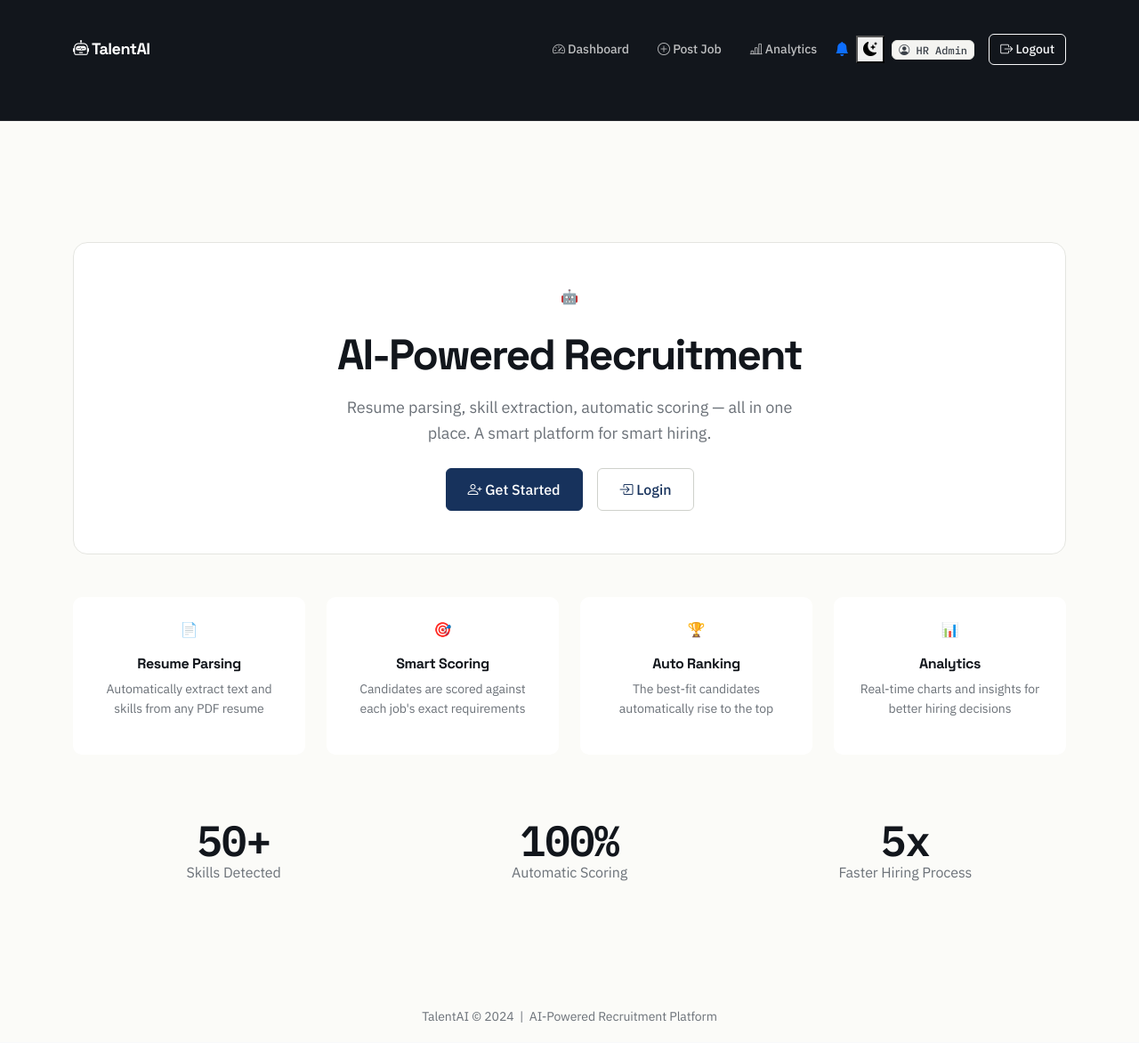
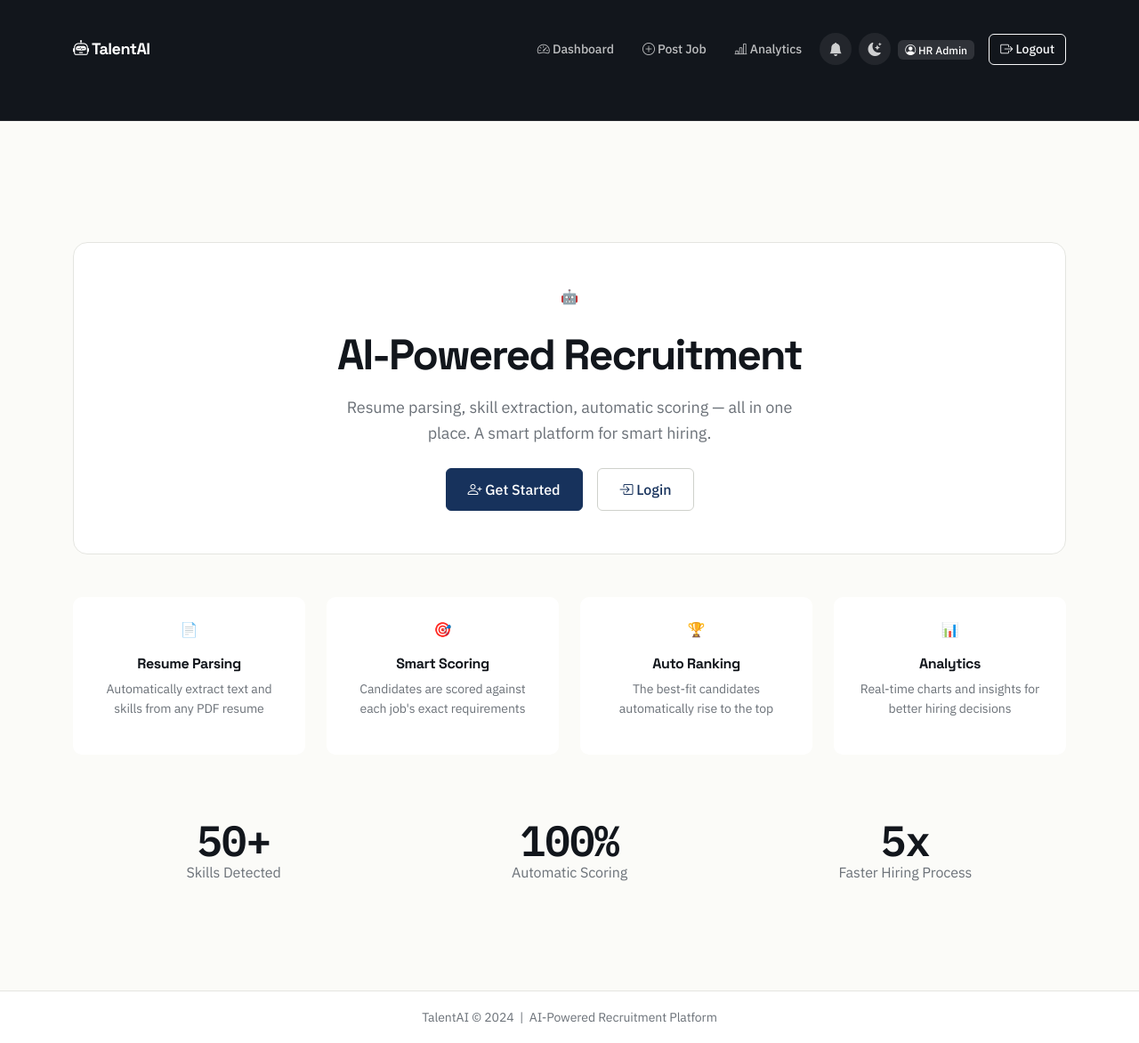
Before and after one commit to govindturkar69-crypto/TalentAI-Recruitment-Platform, a Flask app: page / in a window 1280 px wide. Shown: the whole page at 89% size. Before the commit the page ends 1149 px from the top, so only its background shows below. Run offline with Flask 3, Linux system fonts and the light colour scheme; a user stored in the database is signed in; data that the repository does not hold is empty; some libraries are stand-ins or nearby versions.

Commit message:
Fix Plotly load, add missing layout styles, motion system

```diff
--- a/static/css/style.css
+++ b/static/css/style.css
@@ -867,6 +867,107 @@ a:hover { color: var(--brand-hover); }
   @view-transition { navigation: none; }
 }
 
+/* ============================================================
+   base.html COMPONENTS
+   ------------------------------------------------------------
+   Classes used by the shared layout: navbar shell, notification
+   bell, theme toggle, footer.
+   ============================================================ */
+
+/* Navbar shell */
+.bg-primary-custom {
+  background: var(--ink) !important;
+}
+
+/* Notification bell */
+.notif-bell {
+  position: relative;
+  display: inline-flex;
+  align-items: center;
+  justify-content: center;
+  width: 36px;
+  height: 36px;
+  border-radius: 50%;
+  color: rgba(255,255,255,.78);
+  background: rgba(255,255,255,.07);
+  font-size: 0.95rem;
+  transition: background var(--d-hover) var(--ease),
+              color var(--d-hover) var(--ease),
+              transform var(--d-press) var(--ease);
+}
+.notif-bell:hover {
+  background: rgba(255,255,255,.14);
+  color: #fff;
+  transform: translateY(-2px);
+}
+
+.notif-badge {
+  position: absolute;
+  top: -2px;
+  right: -2px;
+  min-width: 17px;
+  height: 17px;
+  padding: 0 4px;
+  border-radius: 9px;
+  background: var(--signal-low);
+  color: #fff;
+  font-family: var(--font-data);
+  font-size: 10px;
+  font-weight: 600;
+  line-height: 17px;
+  text-align: center;
+  border: 2px solid var(--ink);
+}
+
+/* Theme toggle */
+.theme-toggle-btn {
+  display: inline-flex;
+  align-items: center;
+  justify-content: center;
+  width: 36px;
+  height: 36px;
+  border-radius: 50%;
+  border: none;
+  color: rgba(255,255,255,.78);
+  background: rgba(255,255,255,.07);
+  font-size: 0.95rem;
+  cursor: pointer;
+  transition: background var(--d-hover) var(--ease),
+              color var(--d-hover) var(--ease),
+              transform var(--d-press) var(--ease);
+}
+.theme-toggle-btn:hover {
+  background: rgba(255,255,255,.14);
+  color: #fff;
+  transform: translateY(-2px);
+}
+.theme-toggle-btn:active { transform: translateY(0); }
+
+/* Footer */
+.footer-custom {
+  border-top: 1px solid var(--rule);
+  background: var(--surface);
+  color: var(--ink-3);
+}
+.footer-custom small { color: var(--ink-3); }
+
+/* Navbar name chip */
+.navbar .badge.bg-light {
+  background: rgba(255,255,255,.12) !important;
+  color: #fff !important;
+  border-color: transparent;
+  font-family: var(--font-body);
+  font-weight: 500;
+}
+
+/* Dark mode */
+[data-theme="dark"] .bg-primary-custom { background: #090C11 !important; }
+[data-theme="dark"] .notif-badge       { border-color: #090C11; }
+[data-theme="dark"] .footer-custom {
+  background: var(--surface);
+  border-top-color: var(--rule);
+}
+
 /* ── Small screens: shorter travel ────────────────────────── */
 @media (max-width: 768px) {
   :root { --rise: 12px; --lift: -4px; --scale-up: 1; }
--- a/templates/base.html
+++ b/templates/base.html
@@ -4,10 +4,15 @@
   <meta charset="UTF-8">
   <meta name="viewport" content="width=device-width, initial-scale=1">
   <title>{% block title %}TalentAI{% endblock %} | AI Recruitment Platform</title>
+
+  <!-- Order matters: Bootstrap first, style.css last so it can override -->
   <link rel="stylesheet" href="https://cdn.jsdelivr.net/npm/bootstrap@5.3.0/dist/css/bootstrap.min.css">
   <link rel="stylesheet" href="https://cdn.jsdelivr.net/npm/bootstrap-icons@1.11.0/font/bootstrap-icons.css">
   <link rel="stylesheet" href="{{ url_for('static', filename='css/style.css') }}">
-  <script src="https://cdn.plot.ly/plotly-latest.min.js"></script>
+
+  <!-- Per-page scripts. Only the analytics page loads Plotly. -->
+  {% block head_scripts %}{% endblock %}
+
   <script>
     // Apply saved theme before page renders (prevents flash)
     (function () {
@@ -101,7 +106,11 @@
   <small class="text-muted">TalentAI &copy; 2024 &nbsp;|&nbsp; AI-Powered Recruitment Platform</small>
 </footer>
 
+<!-- Order matters: Bootstrap first, main.js after (it uses bootstrap.Tooltip) -->
 <script src="https://cdn.jsdelivr.net/npm/bootstrap@5.3.0/dist/js/bootstrap.bundle.min.js"></script>
 <script src="{{ url_for('static', filename='js/main.js') }}"></script>
+
+<!-- Per-page scripts that must run after the DOM is built -->
+{% block body_scripts %}{% endblock %}
 </body>
 </html>
```
